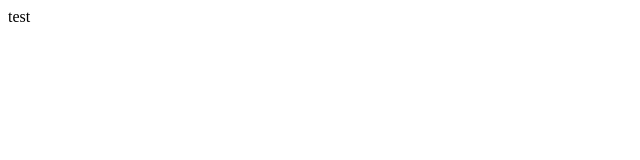
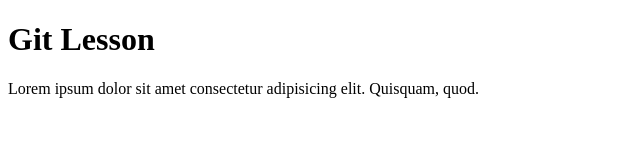
Before and after one commit to drnourhomsi/git_github, a plain HTML site: page index.html in a window 1280 px wide. Shown: the whole page, without its empty margins (0-640 px from the left). Drawn offline with Linux system fonts and the light colour scheme.

Commit message:
add: h1 + p

```diff
--- a/index.html
+++ b/index.html
@@ -8,7 +8,8 @@
 </head>
 
 <body>
-    test
+    <h1>Git Lesson</h1>
+    <p>Lorem ipsum dolor sit amet consectetur adipisicing elit. Quisquam, quod.</p>
 </body>
 
 </html>
```
